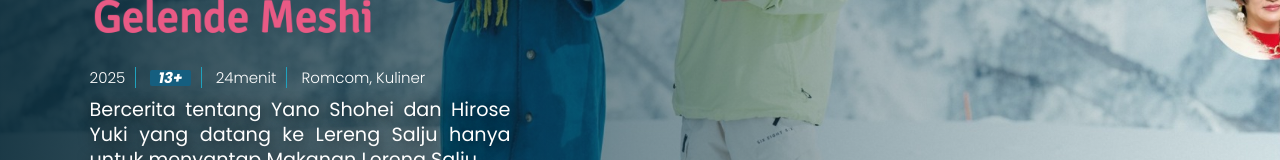
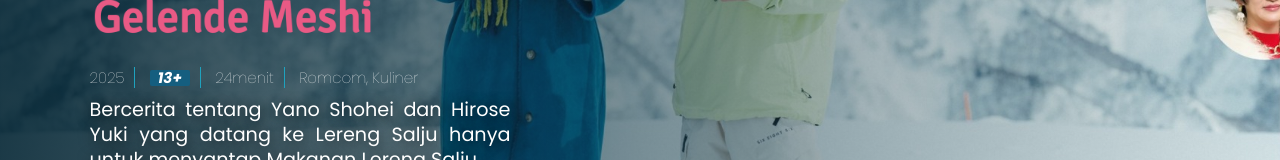
Before and after one commit to freetersubs/gelendemeshi, a plain HTML site: page index.html in a window 1280 px wide. Shown: the part 376-536 px from the top of the page. Drawn offline with nearby package versions, Linux system fonts and the light colour scheme.

Commit message:
Update style.css

```diff
--- a/css/style.css
+++ b/css/style.css
@@ -72,7 +72,7 @@ body {
 
 .hero .content h4 {
   color: #fff;
-  font-weight: 300;
+  font-weight: 250;
   font-size: 15px;
 }
 
```
